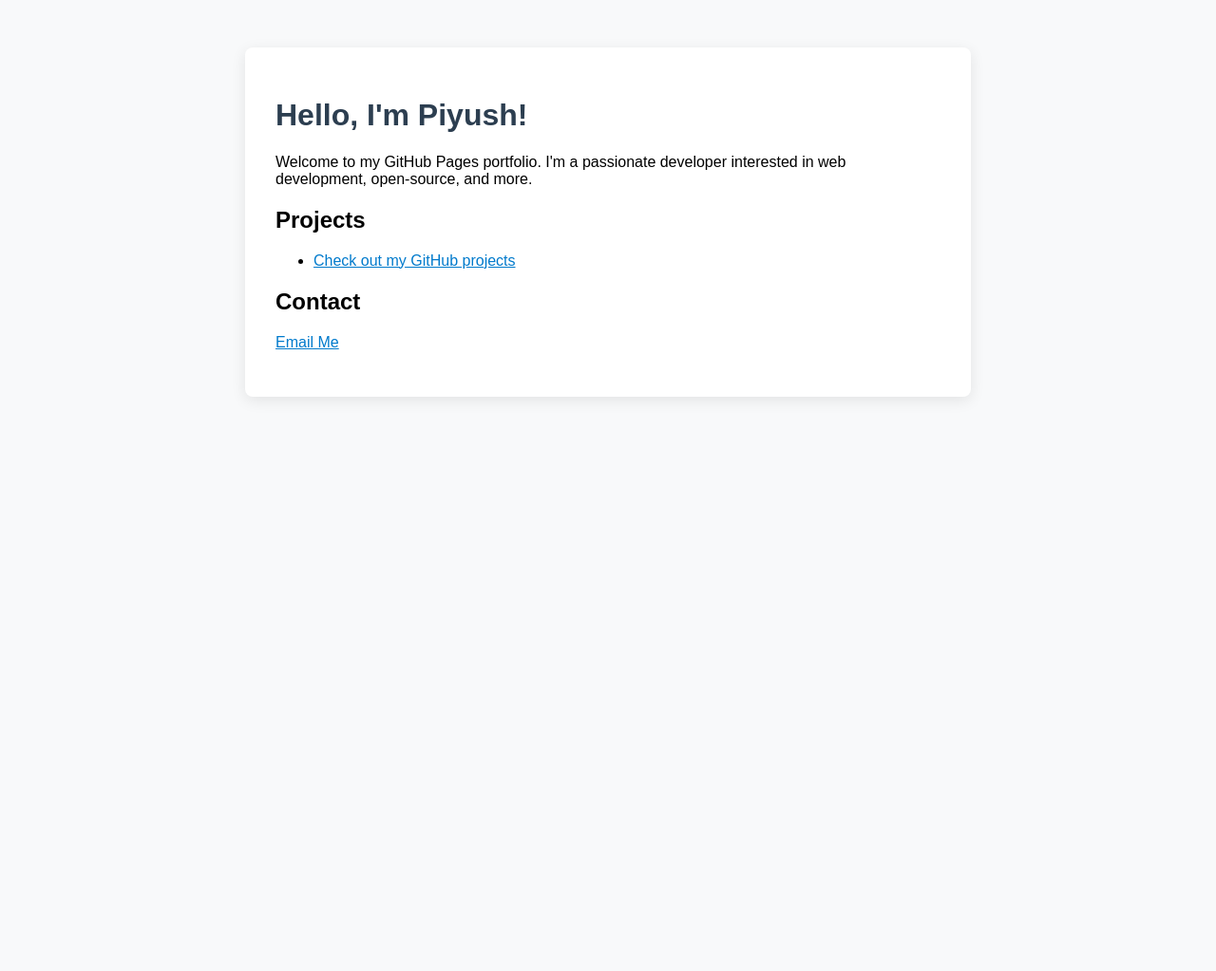
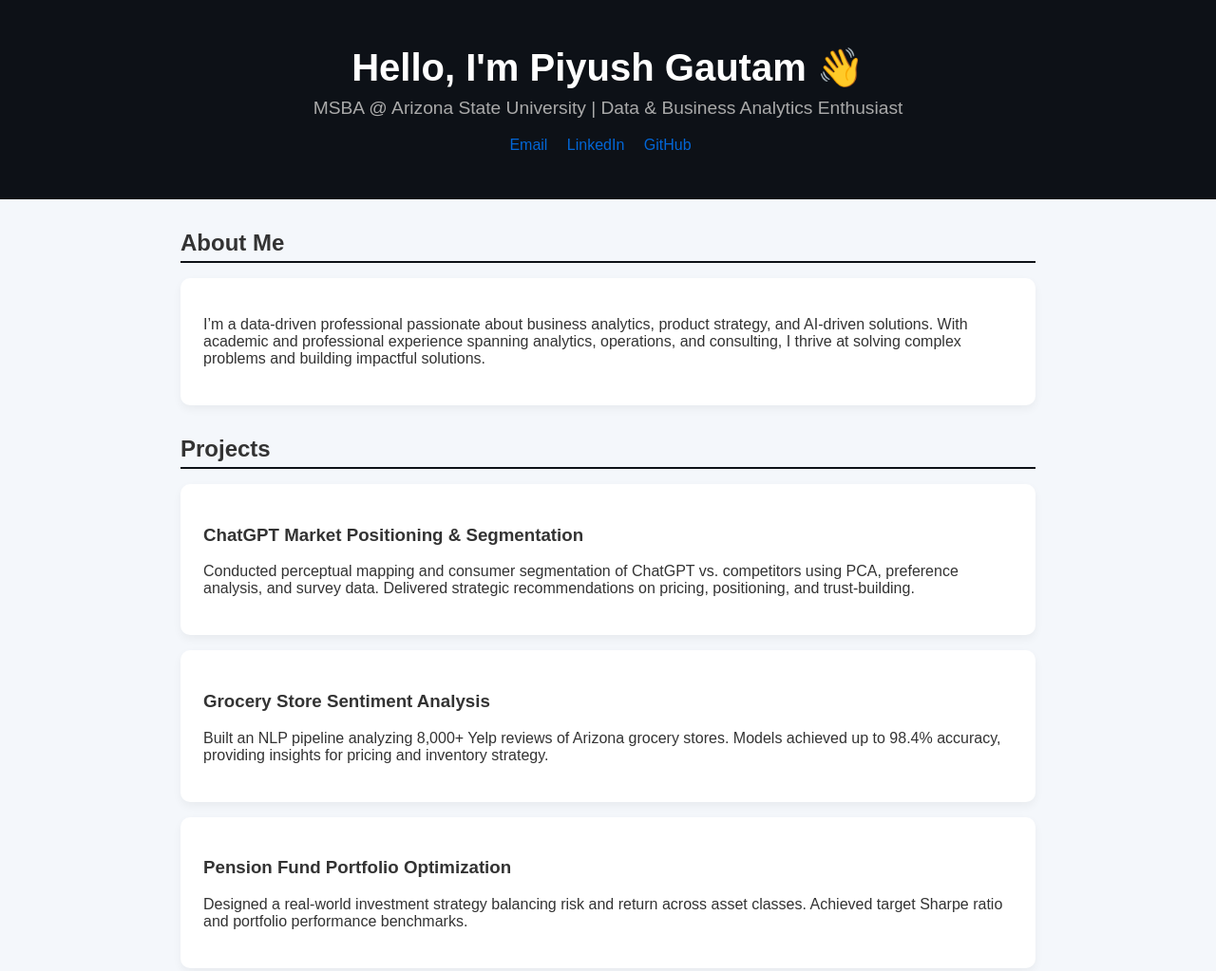
Before and after one commit to Piyush0403/Piyush0403.github.io, a plain HTML site: page index.html in a window 1280 px wide. Shown: the top 1023 px of the page at 95% size. Before the commit the page ends 800 px from the top, so only its background shows below. Drawn offline with Linux system fonts and the light colour scheme.

Commit message:
Update index.html

```diff
--- a/index.html
+++ b/index.html
@@ -1,28 +1,105 @@
 <!DOCTYPE html>
 <html lang="en">
 <head>
-  <meta charset="UTF-8">
-  <meta name="viewport" content="width=device-width, initial-scale=1.0">
-  <title>Piyush0403's Portfolio</title>
+  <meta charset="UTF-8" />
+  <meta name="viewport" content="width=device-width, initial-scale=1.0" />
+  <title>Piyush Gautam | Portfolio</title>
   <style>
-    body { font-family: Arial, sans-serif; background: #f8f9fa; margin: 0; padding: 0; }
-    .container { max-width: 700px; margin: 50px auto; background: #fff; padding: 2em; border-radius: 8px; box-shadow: 0 4px 16px rgba(0,0,0,0.09); }
-    h1 { color: #2c3e50; }
-    a { color: #007acc; }
+    body {
+      font-family: Arial, sans-serif;
+      margin: 0;
+      padding: 0;
+      background: #f4f7fb;
+      color: #333;
+    }
+    header {
+      background: #0d1117;
+      color: #fff;
+      text-align: center;
+      padding: 3rem 1rem;
+    }
+    header h1 {
+      font-size: 2.5rem;
+      margin: 0;
+    }
+    header p {
+      margin-top: 0.5rem;
+      font-size: 1.2rem;
+      color: #aaa;
+    }
+    section {
+      max-width: 900px;
+      margin: 2rem auto;
+      padding: 0 1rem;
+    }
+    h2 {
+      border-bottom: 2px solid #0d1117;
+      padding-bottom: 0.3rem;
+      margin-bottom: 1rem;
+    }
+    .links a {
+      margin-right: 1rem;
+      text-decoration: none;
+      color: #0366d6;
+    }
+    .card {
+      background: #fff;
+      border-radius: 10px;
+      padding: 1.5rem;
+      margin: 1rem 0;
+      box-shadow: 0 4px 10px rgba(0,0,0,0.05);
+    }
   </style>
 </head>
 <body>
-  <div class="container">
-    <h1>Hello, I'm Piyush!</h1>
-    <p>Welcome to my GitHub Pages portfolio. I'm a passionate developer interested in web development, open-source, and more.</p>
+  <header>
+    <h1>Hello, I'm Piyush Gautam 👋</h1>
+    <p>MSBA @ Arizona State University | Data & Business Analytics Enthusiast</p>
+    <div class="links">
+      <a href="mailto:piyushgautam0499@gmail.com">Email</a>
+      <a href="https://linkedin.com/in/piyushgautam04">LinkedIn</a>
+      <a href="https://github.com/Piyush0403">GitHub</a>
+    </div>
+  </header>
+
+  <section>
+    <h2>About Me</h2>
+    <div class="card">
+      <p>
+        I’m a data-driven professional passionate about business analytics, product strategy, and AI-driven solutions. With academic and professional experience spanning analytics, operations, and consulting, I thrive at solving complex problems and building impactful solutions.
+      </p>
+    </div>
+  </section>
+
+  <section>
     <h2>Projects</h2>
-    <ul>
-      <li><a href="https://github.com/Piyush0403/">Check out my GitHub projects</a></li>
-    </ul>
+    <div class="card">
+      <h3>ChatGPT Market Positioning & Segmentation</h3>
+      <p>
+        Conducted perceptual mapping and consumer segmentation of ChatGPT vs. competitors using PCA, preference analysis, and survey data. Delivered strategic recommendations on pricing, positioning, and trust-building.
+      </p>
+    </div>
+    <div class="card">
+      <h3>Grocery Store Sentiment Analysis</h3>
+      <p>
+        Built an NLP pipeline analyzing 8,000+ Yelp reviews of Arizona grocery stores. Models achieved up to 98.4% accuracy, providing insights for pricing and inventory strategy.
+      </p>
+    </div>
+    <div class="card">
+      <h3>Pension Fund Portfolio Optimization</h3>
+      <p>
+        Designed a real-world investment strategy balancing risk and return across asset classes. Achieved target Sharpe ratio and portfolio performance benchmarks.
+      </p>
+    </div>
+  </section>
+
+  <section>
     <h2>Contact</h2>
-    <p>
-      <a href="mailto:your-email@example.com">Email Me</a>
-    </p>
-  </div>
+    <div class="card">
+      <p>Email: <a href="mailto:piyushgautam0499@gmail.com">piyushgautam0499@gmail.com</a></p>
+      <p>LinkedIn: <a href="https://linkedin.com/in/piyushgautam04">linkedin.com/in/piyushgautam04</a></p>
+      <p>GitHub: <a href="https://github.com/Piyush0403">github.com/Piyush0403</a></p>
+    </div>
+  </section>
 </body>
 </html>
```
